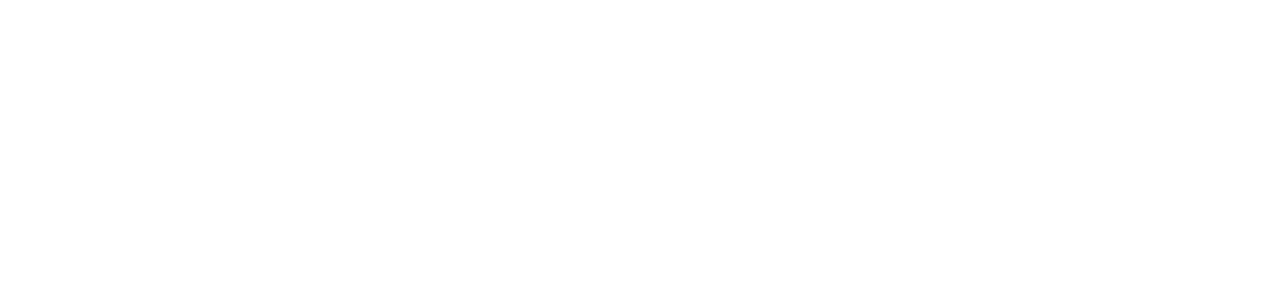
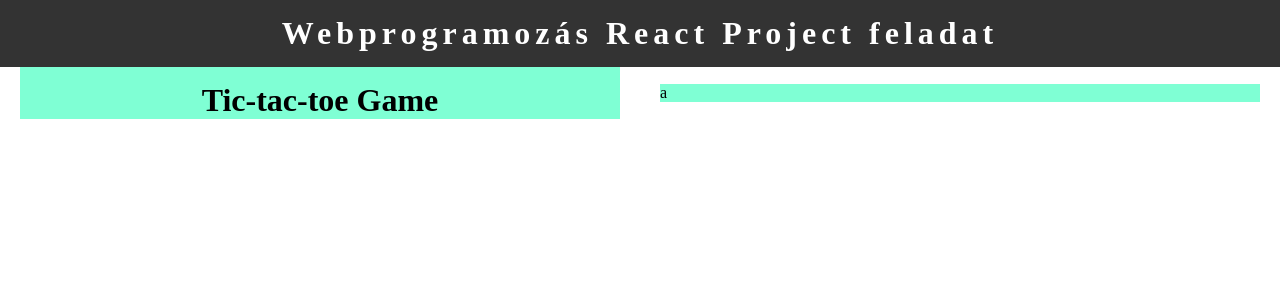
Before and after one commit to DrozsdikAdam/Web_eloadas_react, a React (Vite) app: page / in a window 1280 px wide. Shown: the top 300 px of the page. Built offline with nearby package versions, Linux system fonts and the light colour scheme.

Commit message:
főoldal kezdete

```diff
--- /dev/null
+++ b/src/components/App.jsx
@@ -0,0 +1,19 @@
+import React from 'react';
+import AppStyles from '../styles/app.module.css'
+import Placeholder from '../images/image.png'
+function App() {
+
+  return (
+    <>
+      <div className={AppStyles.container}>
+        <div className={AppStyles.card}>
+          <h1 className={AppStyles.title}>Tic-tac-toe Game</h1>
+
+        </div>
+        <div className={AppStyles.card}>a</div>
+      </div>
+    </>
+  )
+}
+
+export default App
--- /dev/null
+++ b/src/components/header.jsx
@@ -0,0 +1,14 @@
+import React from 'react';
+import HeaderStyles from '../styles/header.module.css'
+
+const Header = () => {
+    return(
+        <>
+            <header className={HeaderStyles.header}>
+                <h1>Webprogramozás React Project feladat</h1>
+            </header>
+        </>
+    )
+}
+
+export default Header;
--- /dev/null
+++ b/src/main.css
@@ -0,0 +1,3 @@
+*{
+  margin: 0;
+}
--- a/src/main.jsx
+++ b/src/main.jsx
@@ -1,10 +1,14 @@
 import { StrictMode } from 'react'
 import { createRoot } from 'react-dom/client'
+import App from './components/App.jsx'
+import React from 'react'
+import Header from './components/Header'
+import './main.css'
 
-import App from './App.jsx'
 
 createRoot(document.getElementById('root')).render(
   <StrictMode>
+    <Header />
     <App />
   </StrictMode>
 )
--- /dev/null
+++ b/src/styles/App.module.css
@@ -0,0 +1,26 @@
+.container{
+    display: flex;
+    align-items: center;
+    justify-content: center;
+    width: 100%;
+    box-sizing: border-box;
+}
+.card{
+    position: relative;
+    display: flex;
+    width: 50%;
+    background-color: aquamarine;
+
+    margin-inline: 20px;
+}
+.title{
+
+    text-align: center;
+    margin: auto;
+    margin-top: 15px;
+}
+.image{
+    width: 100%;
+    height: 100%;
+    object-fit: contain;
+}
--- /dev/null
+++ b/src/styles/Header.module.css
@@ -0,0 +1,7 @@
+.header{
+    background-color: rgb(51, 51, 51);
+    color: white;
+    text-align: center;
+    padding: 15px;
+    letter-spacing: 5px;
+}
```
Also changed, not shown: src/App.jsx (deleted, +0 -11 lines), src/images/image.png (added), 1 other file (tests, documents, lock files or other folders).
